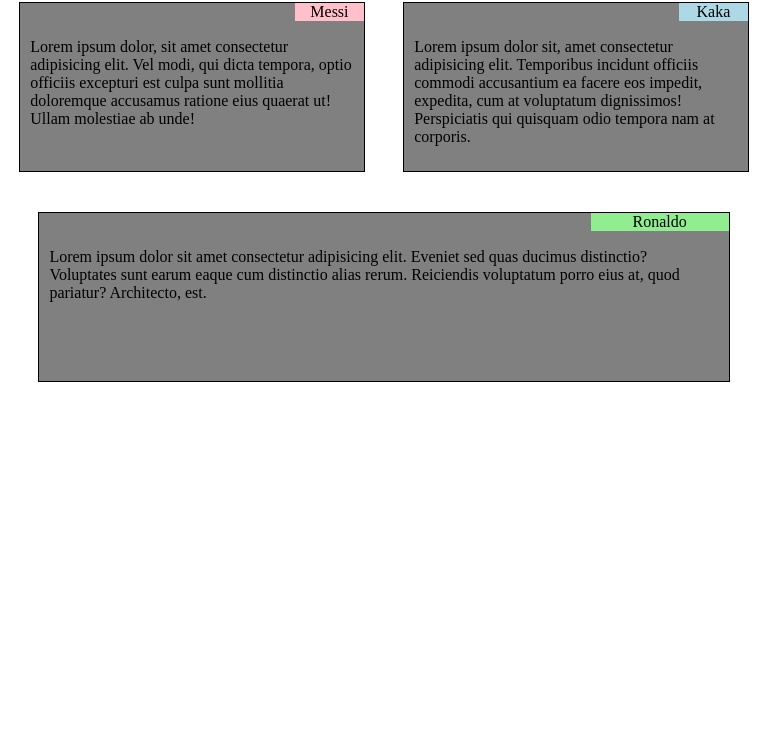
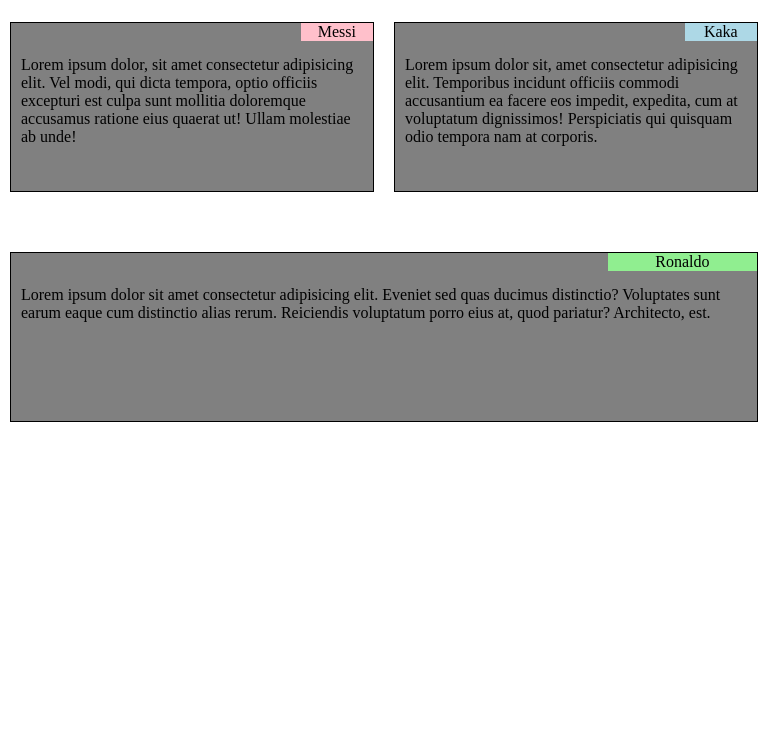
Before and after one commit to prakhar30/module2-solution, a plain HTML site: page index.html in a window 768 px wide. Shown: the part 55-800 px from the top of the page. Drawn offline with Linux system fonts and the light colour scheme.

Commit message:
sizing fixed. vertical spacing WIP

```diff
--- a/css/styles.css
+++ b/css/styles.css
@@ -5,6 +5,7 @@
 }
 
 h1 {
+    margin-top: 10px;
     text-align: center;
 }
 
@@ -14,22 +15,24 @@ h1 {
 }
 
 div {
-    position: relative;
     margin-bottom: 20px;
 }
 
+div.clear {
+    margin-bottom: 0;
+    clear: left;
+}
+
 p {
-    margin-top: 35px;
+    margin-top: 15px;
     margin-left: 10px;
     width: 95%;
+    float: left;
 }
 
 div.default {
     background-color: gray;
-    margin-right: auto;
-    margin-left: auto;
     height: 170px;
-    width: 90%;
     border: 1px solid black;
 }
 
@@ -57,6 +60,7 @@ header.three {
     .col-lg {
         float: left;
         width: 33.33%;
+        padding: 10px;
     }
 }
 
@@ -64,10 +68,11 @@ header.three {
     .col-md {
         float: left;
         width: 50%;
+        padding: 10px;
     }
 
-    .text3 {
-        width: auto;
+    div.text3 {
+        width: 100%;
     }
 }
 
@@ -75,5 +80,6 @@ header.three {
     .col-sm {
         float: left;
         width: 100%;
+        padding: 10px;
     }
 }
--- a/index.html
+++ b/index.html
@@ -35,6 +35,7 @@
                 </p>
             </div>
         </div>
+        <div class="clear"></div>
     </div>
 </body>
 
```
